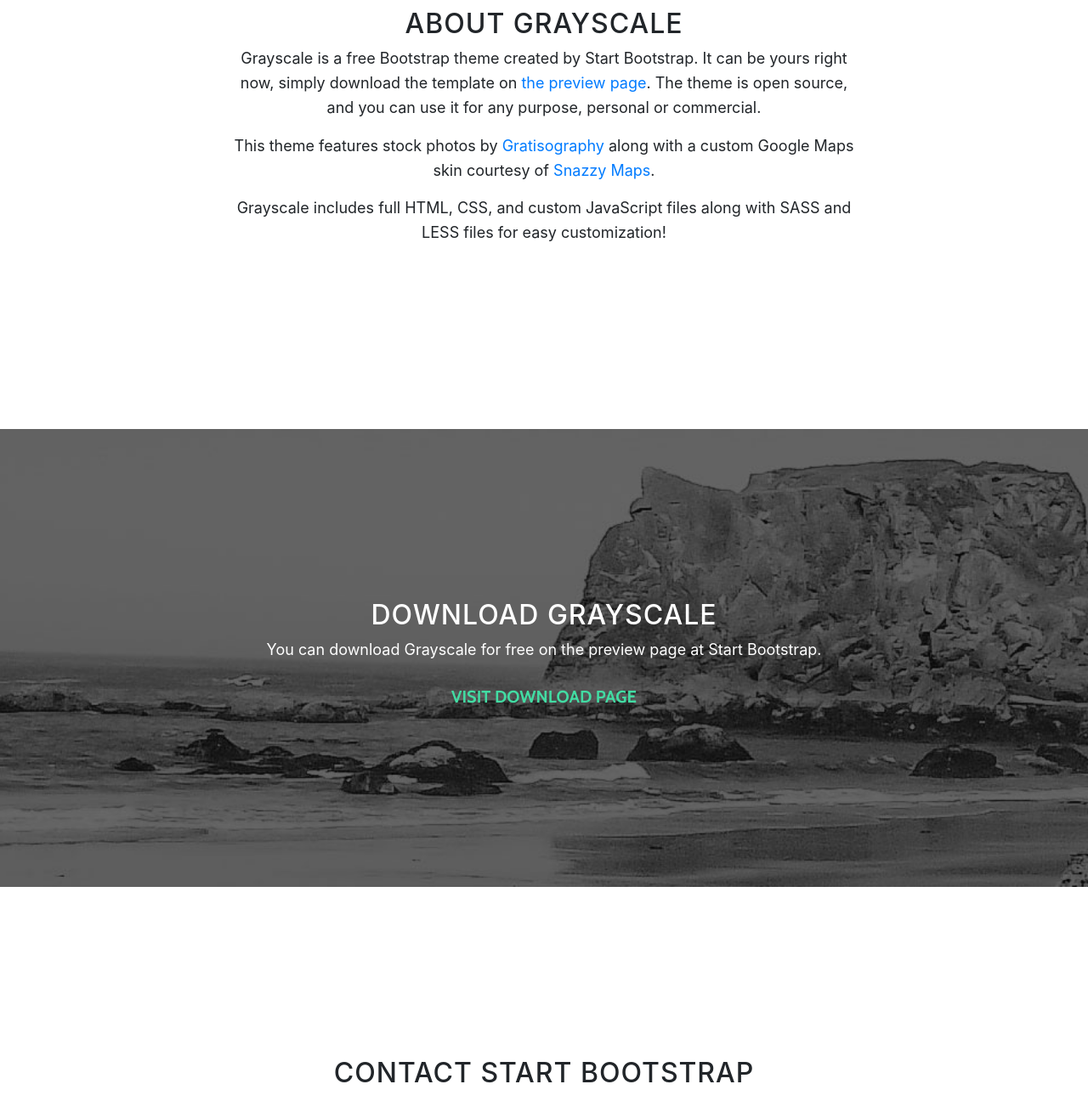
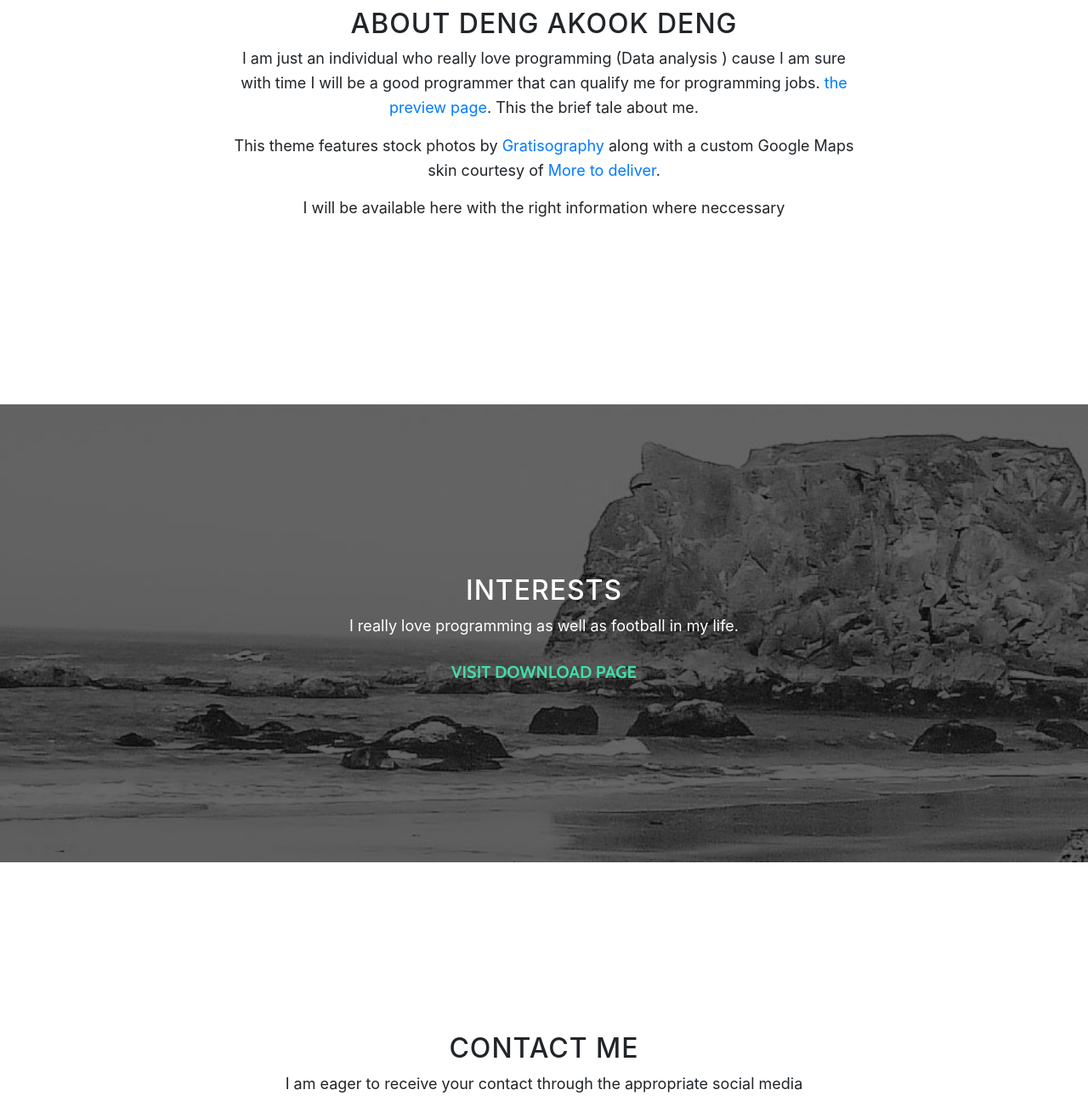
Before and after one commit to DengAkook/dengakook.github.com, a website with bundled scripts: page index.html in a window 1280 px wide. Shown: the part 991-2287 px from the top of the page at 85% size. Built offline with nearby package versions, Linux system fonts and the light colour scheme.

Commit message:
Observe the changes

```diff
--- a/index.html
+++ b/index.html
@@ -28,7 +28,7 @@
     <!-- Navigation -->
     <nav class="navbar navbar-expand-lg navbar-light fixed-top" id="mainNav">
       <div class="container">
-        <a class="navbar-brand js-scroll-trigger" href="#page-top">Start Bootstrap</a>
+        <a class="navbar-brand js-scroll-trigger" href="#page-top">DENG AKOOK DENG</a>
         <button class="navbar-toggler navbar-toggler-right" type="button" data-toggle="collapse" data-target="#navbarResponsive" aria-controls="navbarResponsive" aria-expanded="false" aria-label="Toggle navigation">
           Menu
           <i class="fa fa-bars"></i>
@@ -39,7 +39,7 @@
               <a class="nav-link js-scroll-trigger" href="#about">About</a>
             </li>
             <li class="nav-item">
-              <a class="nav-link js-scroll-trigger" href="#download">Download</a>
+              <a class="nav-link js-scroll-trigger" href="#download">Interests</a>
             </li>
             <li class="nav-item">
               <a class="nav-link js-scroll-trigger" href="#contact">Contact</a>
@@ -55,9 +55,9 @@
         <div class="container">
           <div class="row">
             <div class="col-lg-8 mx-auto">
-              <h1 class="brand-heading">Grayscale</h1>
-              <p class="intro-text">A free, responsive, one page Bootstrap theme.
-                <br>Created by Start Bootstrap.</p>
+              <h1 class="brand-heading">D.A.D</h1>
+              <p class="intro-text">Feel free to tour around my portfolio.
+                <br>Created by DENG AKOOK DENG.</p>
               <a href="#about" class="btn btn-circle js-scroll-trigger">
                 <i class="fa fa-angle-double-down animated"></i>
               </a>
@@ -72,14 +72,14 @@
       <div class="container">
         <div class="row">
           <div class="col-lg-8 mx-auto">
-            <h2>About Grayscale</h2>
-            <p>Grayscale is a free Bootstrap theme created by Start Bootstrap. It can be yours right now, simply download the template on
-              <a href="http://startbootstrap.com/template-overviews/grayscale/">the preview page</a>. The theme is open source, and you can use it for any purpose, personal or commercial.</p>
+            <h2>About DENG AKOOK DENG</h2>
+            <p>I am just an individual who really love programming (Data analysis ) cause I am sure with time I will be a good programmer that can qualify me for programming jobs.
+              <a href="http://startbootstrap.com/template-overviews/grayscale/">the preview page</a>. This the brief tale about me.</p>
             <p>This theme features stock photos by
               <a href="http://gratisography.com/">Gratisography</a>
               along with a custom Google Maps skin courtesy of
-              <a href="http://snazzymaps.com/">Snazzy Maps</a>.</p>
-            <p>Grayscale includes full HTML, CSS, and custom JavaScript files along with SASS and LESS files for easy customization!</p>
+              <a href="http://snazzymaps.com/">More to deliver</a>.</p>
+            <p>I will be available here with the right information where neccessary </p>
           </div>
         </div>
       </div>
@@ -89,8 +89,8 @@
     <section id="download" class="download-section content-section text-center">
       <div class="container">
         <div class="col-lg-8 mx-auto">
-          <h2>Download Grayscale</h2>
-          <p>You can download Grayscale for free on the preview page at Start Bootstrap.</p>
+          <h2>Interests </h2>
+          <p>I really love programming as well as football in my life.</p>
           <a href="http://startbootstrap.com/template-overviews/grayscale/" class="btn btn-default btn-lg">Visit Download Page</a>
         </div>
       </div>
@@ -101,10 +101,10 @@
       <div class="container">
         <div class="row">
           <div class="col-lg-8 mx-auto">
-            <h2>Contact Start Bootstrap</h2>
-            <p>Feel free to leave us a comment on the
-              <a href="http://startbootstrap.com/template-overviews/grayscale/">Grayscale template overview page</a>
-              on Start Bootstrap to give some feedback about this theme!</p>
+            <h2>Contact me </h2>
+            <p>I am eager to receive your contact
+              <a href="http://startbootstrap.com/template-overviews/grayscale/"></a>
+              through the appropriate social media</p>
             <ul class="list-inline banner-social-buttons">
               <li class="list-inline-item">
                 <a href="https://twitter.com/SBootstrap" class="btn btn-default btn-lg">
```
